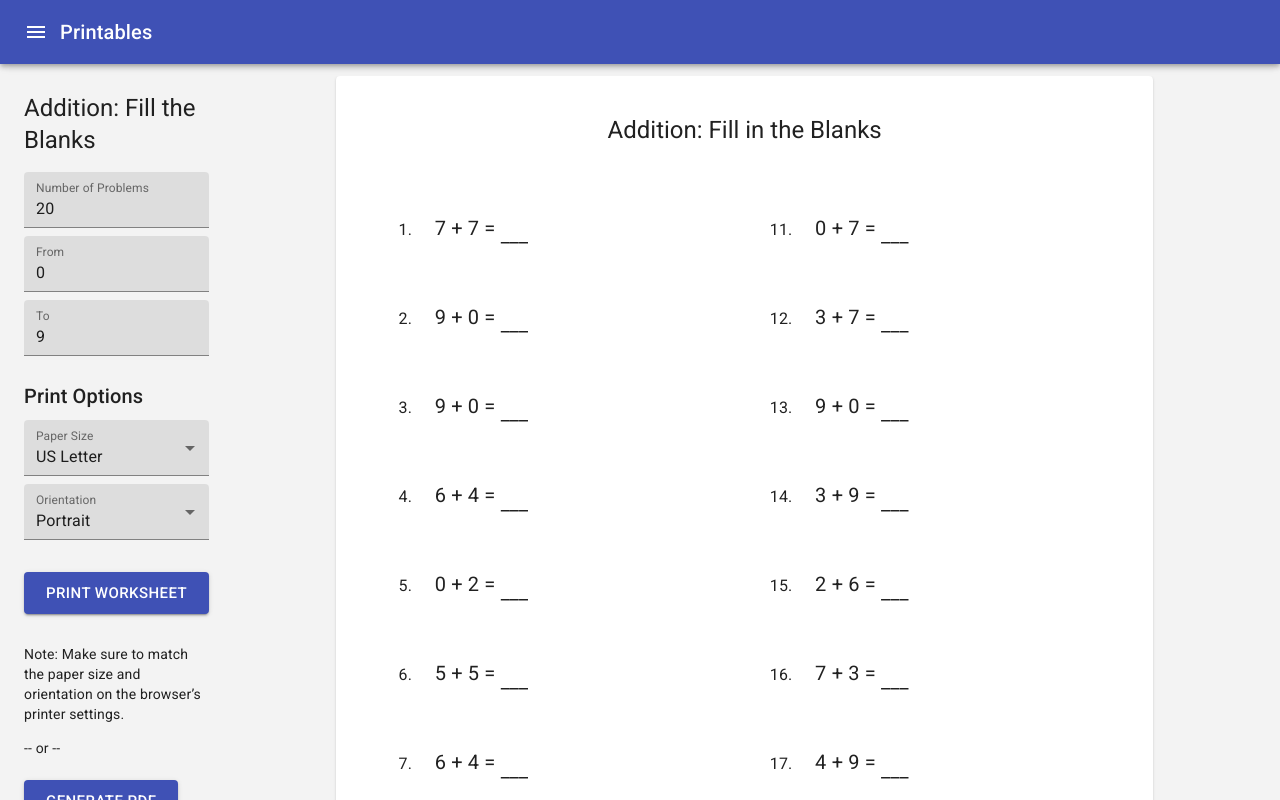
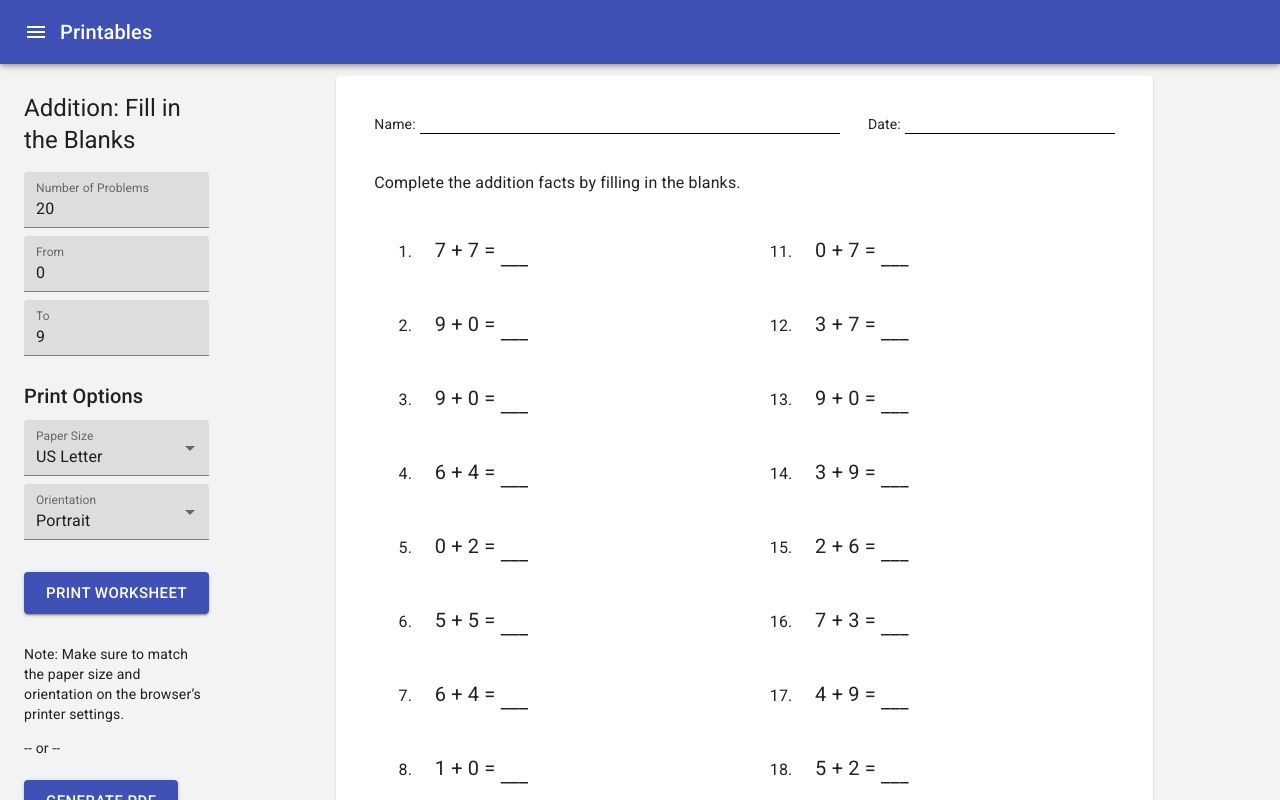
Before and after one commit to brainchild-projects/printables, a React (Create React App) app: page /addition-fill-the-blanks in a window 1280 px wide. Shown: the top 800 px of the page. Built offline with nearby package versions, Linux system fonts and the light colour scheme.

Commit message:
feat: worksheet header

```diff
--- a/src/components/MultiPaperPage.tsx
+++ b/src/components/MultiPaperPage.tsx
@@ -1,23 +1,8 @@
-import { makeStyles } from '@material-ui/core';
 import React, {
   ReactNode, ElementType, createElement, useState, useEffect, useRef,
 } from 'react';
 import { usePaperOptions } from './PaperOptionsProvider';
 import PaperPage from './PaperPage';
-
-const styles = makeStyles(() => ({
-  wrapper: {
-  },
-  curtain: {
-    transition: '0.3s opacity',
-  },
-  curtainDown: {
-    opacity: 0,
-  },
-  curtainUp: {
-    opacity: 1,
-  },
-}));
 
 interface WrapperBuilder<T> {
   contentWrapper?: ElementType | null;
@@ -83,13 +68,11 @@ function MultiPaperPage<T>({
   contentWrapper, contentWrapperClassName, data, builder,
   itemSelector,
 }: MultiPaperPageProps<T>): JSX.Element {
-  const { curtainUp, curtainDown, curtain } = styles();
   const wrapperRef = useRef<HTMLDivElement | null>(null);
   const { options } = usePaperOptions();
   const [isReady, setIsReady] = useState(false);
   const [dataPages, setDataPages] = useState([data]);
   const [attemptsToFix, setAttemptsTofix] = useState(0);
-  const curtainClasses = `${curtain} ${isReady ? curtainUp : curtainDown}`;
 
   useEffect(() => {
     setDataPages([data]);
@@ -138,13 +121,14 @@ function MultiPaperPage<T>({
   }, [dataPages, options]);
 
   return (
-    <div className={curtainClasses} ref={wrapperRef}>
+    <div ref={wrapperRef}>
       {
         dataPages.map((dataPage, index) => (
           <PaperPage
             pageId={`${index + 1}`}
             // eslint-disable-next-line react/no-array-index-key
             key={`page-${index}`}
+            ready={isReady}
           >
             { index === 0 ? header : null }
             {
--- a/src/components/PaperPage.tsx
+++ b/src/components/PaperPage.tsx
@@ -10,9 +10,11 @@ const paperPageStyles = makeStyles(() => ({
     overflow: 'hidden',
     pageBreakBefore: 'always',
     breakBefore: 'always',
+    transition: '0.3s opacity',
+    opacity: 1,
 
-    '&:first-child': {
-      pageBreakBefore: 'avoid',
+    '&.not-ready': {
+      opacity: 0,
     },
 
     '@media print': {
@@ -25,6 +27,10 @@ const paperPageStyles = makeStyles(() => ({
       borderRadius: 0,
       boxShadow: 'none',
       margin: 0,
+    },
+
+    '.print-ready &:first-child': {
+      pageBreakBefore: 'avoid',
     },
   },
 
@@ -49,9 +55,12 @@ interface PaperPreviewProps {
   children: ReactNode;
   noFlexWrap?: boolean;
   pageId?: string;
+  ready?: boolean;
 }
 
-function PaperPage({ children, noFlexWrap, pageId }: PaperPreviewProps): JSX.Element {
+function PaperPage({
+  children, noFlexWrap, pageId, ready = true,
+}: PaperPreviewProps): JSX.Element {
   const { options } = usePaperOptions();
   const {
     margin, orientation, scale, paperSize,
@@ -67,10 +76,11 @@ function PaperPage({ children, noFlexWrap, pageId }: PaperPreviewProps): JSX.Ele
   }
 
   const dimensionStyles = paperSize.dimensionsStr(orientation);
+  const pageClassNames = `printable-paper ${!ready ? 'not-ready' : ''} ${classes.paper}`;
 
   return (
     <Paper
-      className={`printable-paper ${classes.paper}`}
+      className={pageClassNames}
       style={paperStyle}
       component="section"
       data-page-id={pageId}
@@ -96,6 +106,7 @@ function PaperPage({ children, noFlexWrap, pageId }: PaperPreviewProps): JSX.Ele
 PaperPage.defaultProps = {
   noFlexWrap: false,
   pageId: undefined,
+  ready: true,
 };
 
 export default PaperPage;
--- a/src/pages/additionFillTheBlanks/AdditionFillTheBlanksPage.tsx
+++ b/src/pages/additionFillTheBlanks/AdditionFillTheBlanksPage.tsx
@@ -17,7 +17,7 @@ const AdditionFillTheBlanksPage = (): JSX.Element => {
 
   return (
     <PrintableUI
-      title="Addition: Fill the Blanks"
+      title="Addition: Fill in the Blanks"
       customizeForm={(
         <CustomizeAftbForm
           onBeforePrint={onPrint}
--- a/src/pages/additionFillTheBlanks/PreviewAftb.tsx
+++ b/src/pages/additionFillTheBlanks/PreviewAftb.tsx
@@ -1,5 +1,5 @@
+import React from 'react';
 import { makeStyles, Typography } from '@material-ui/core';
-import React from 'react';
 import MultiPaperPage from '../../components/MultiPaperPage';
 import NumberGenerator from '../../lib/NumberGenerator';
 import RandomNumberGenerator from '../../lib/RandomNumberGenerator';
@@ -14,11 +14,37 @@ interface PreviewAftbProps {
 const defaultGenerator = new RandomNumberGenerator(Math.random);
 
 const pageStyles = makeStyles(() => ({
+  header: {
+    display: 'flex',
+  },
+  headerName: {
+    flexGrow: 4,
+    display: 'flex',
+    paddingRight: '2em',
+  },
+  label: {
+    flexGrow: 0,
+    fontWeight: 'normal',
+    paddingRight: '0.3em',
+  },
+  headerDate: {
+    flexGrow: 2,
+    display: 'flex',
+  },
+  headerBlank: {
+    flexGrow: 1,
+    borderBottom: '1px solid black',
+  },
+  instructions: {
+    marginBottom: 0,
+    marginTop: '10mm',
+    fontSize: '16px',
+  },
   heading: {
     textAlign: 'center',
   },
   list: {
-    margin: '10mm 0 0 0',
+    margin: '5mm 0 0 0',
     padding: 0,
     fontSize: '20px',
     columnCount: 2,
@@ -26,7 +52,7 @@ const pageStyles = makeStyles(() => ({
     counterReset: 'problem 0',
 
     '& > li': {
-      padding: '8mm 8mm 8mm 6mm',
+      padding: '6mm 0 6mm 6mm',
       marginLeft: '10mm',
       counterIncrement: 'problem',
     },
@@ -55,13 +81,21 @@ const PreviewAftb = ({
     <>
       <MultiPaperPage
         header={(
-          <Typography
-            variant="h5"
-            component="h1"
-            className={classes.heading}
-          >
-            Addition: Fill in the Blanks
-          </Typography>
+          <>
+            <section className={classes.header}>
+              <div className={classes.headerName}>
+                <strong className={classes.label}>Name:</strong>
+                <span className={classes.headerBlank} />
+              </div>
+              <div className={classes.headerDate}>
+                <strong className={classes.label}>Date:</strong>
+                <span className={classes.headerBlank} />
+              </div>
+            </section>
+            <p className={classes.instructions}>
+              Complete the addition facts by filling in the blanks.
+            </p>
+          </>
         )}
         contentWrapper="ol"
         contentWrapperClassName={`${classes.list} problems`}
```
